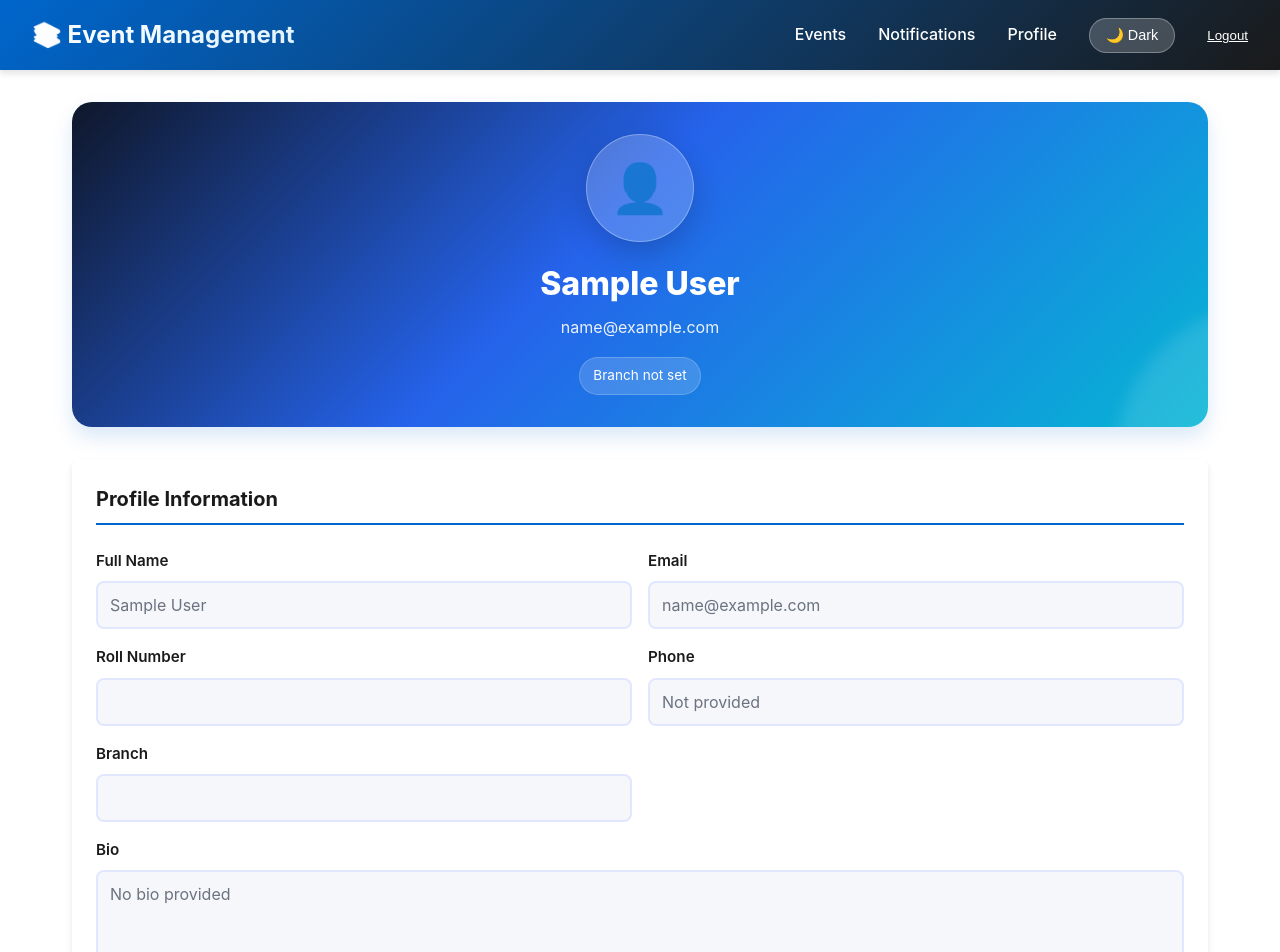
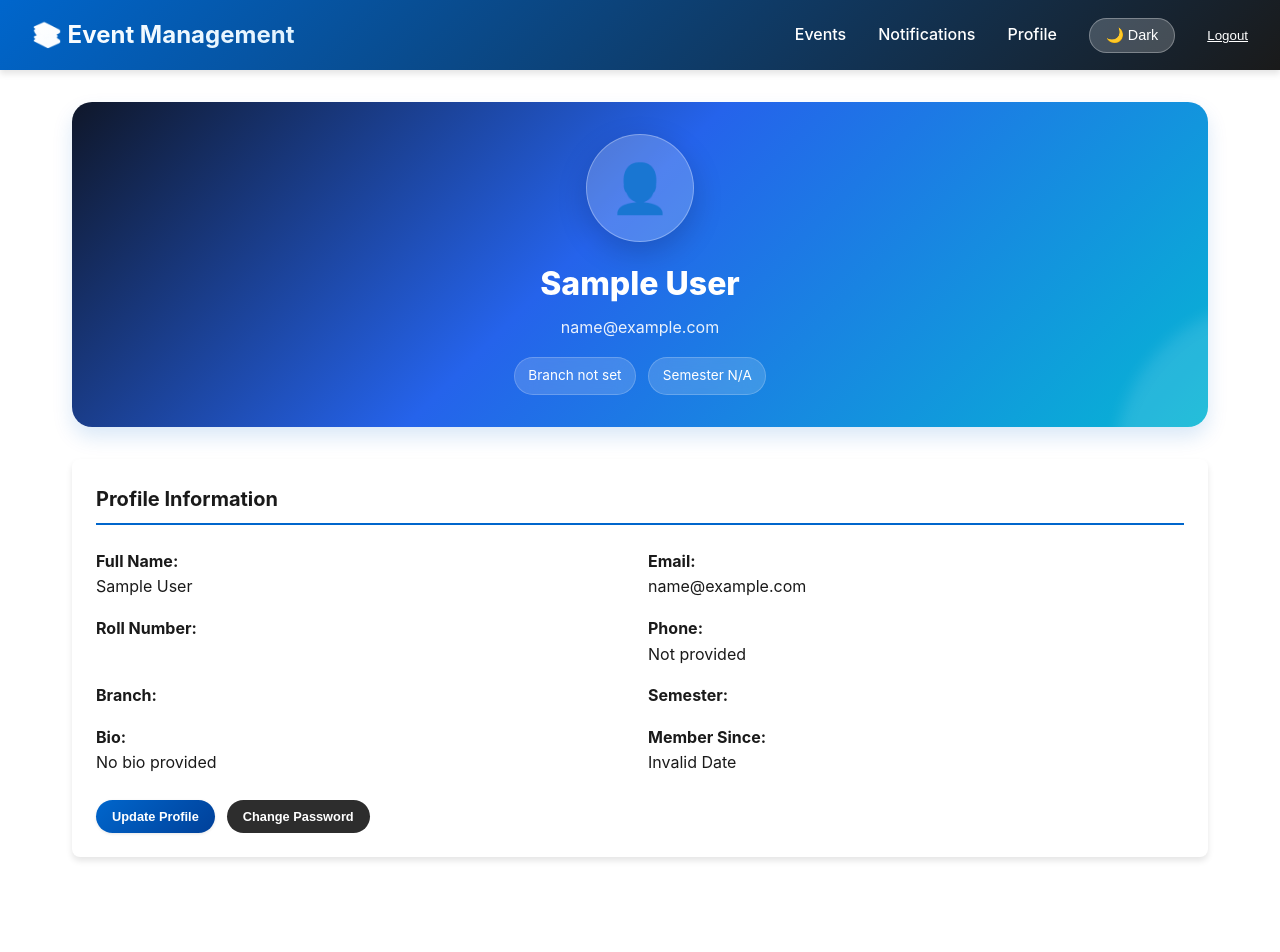
Before and after one commit to subbu0707/College_Event_Management, a React (Create React App) app in the folder frontend/: page /profile in a window 1280 px wide. Shown: the top 952 px of the page. After the commit the page ends 913 px from the top, so only its background shows below. Built offline with nearby package versions, Linux system fonts and the light colour scheme; no server answers; sample sign-in values are in the browser's storage.

Commit message:
organizer

```diff
--- a/frontend/src/pages/Profile.js
+++ b/frontend/src/pages/Profile.js
@@ -9,6 +9,7 @@ const Profile = () => {
   const [formData, setFormData] = useState({
     name: "",
     phone: "",
+    semester: "",
     bio: "",
   });
   const [changePassword, setChangePassword] = useState({
@@ -25,6 +26,7 @@ const Profile = () => {
       setFormData({
         name: user.name || "",
         phone: user.phone || "",
+        semester: user.semester || "",
         bio: user.bio || "",
       });
     }
@@ -122,6 +124,9 @@ const Profile = () => {
             <span className="profile-meta-pill">
               {user.branch || "Branch not set"}
             </span>
+            <span className="profile-meta-pill">
+              Semester {user.semester || "N/A"}
+            </span>
             {showRegisteredEvents && (
               <span className="profile-meta-pill">
                 {user.registeredEvents?.length || 0} Events
@@ -142,62 +147,57 @@ const Profile = () => {
           <div className="card">
             <div className="card-header">Profile Information</div>
 
-            <div className="profile-info-form">
-              <div className="form-group">
-                <label>Full Name</label>
-                <input type="text" value={user.name || ""} readOnly />
+            <div className="profile-info">
+              <div>
+                <strong>Full Name:</strong>
+                <p>{user.name}</p>
               </div>
 
-              <div className="form-group">
-                <label>Email</label>
-                <input type="email" value={user.email || ""} readOnly />
+              <div>
+                <strong>Email:</strong>
+                <p>{user.email}</p>
               </div>
 
-              <div className="form-group">
-                <label>Roll Number</label>
-                <input type="text" value={user.rollNumber || ""} readOnly />
+              <div>
+                <strong>Roll Number:</strong>
+                <p>{user.rollNumber}</p>
               </div>
 
-              <div className="form-group">
-                <label>Phone</label>
-                <input
-                  type="text"
-                  value={user.phone || "Not provided"}
-                  readOnly
-                />
+              <div>
+                <strong>Phone:</strong>
+                <p>{user.phone || "Not provided"}</p>
               </div>
 
-              <div className="form-group">
-                <label>Branch</label>
-                <input type="text" value={user.branch || ""} readOnly />
+              <div>
+                <strong>Branch:</strong>
+                <p>{user.branch}</p>
               </div>
 
-              <div className="form-group profile-info-bio">
-                <label>Bio</label>
-                <textarea value={user.bio || "No bio provided"} readOnly />
+              <div>
+                <strong>Semester:</strong>
+                <p>{user.semester}</p>
               </div>
 
-              <div className="form-group">
-                <label>Member Since</label>
-                <input
-                  type="text"
-                  value={new Date(user.createdAt).toLocaleDateString("en-US", {
+              <div>
+                <strong>Bio:</strong>
+                <p>{user.bio || "No bio provided"}</p>
+              </div>
+
+              <div>
+                <strong>Member Since:</strong>
+                <p>
+                  {new Date(user.createdAt).toLocaleDateString("en-US", {
                     year: "numeric",
                     month: "long",
                     day: "numeric",
                   })}
-                  readOnly
-                />
+                </p>
               </div>
 
               {showRegisteredEvents && (
-                <div className="form-group">
-                  <label>Registered Events</label>
-                  <input
-                    type="text"
-                    value={user.registeredEvents?.length || 0}
-                    readOnly
-                  />
+                <div>
+                  <strong>Registered Events:</strong>
+                  <p>{user.registeredEvents?.length || 0}</p>
                 </div>
               )}
             </div>
@@ -313,6 +313,18 @@ const Profile = () => {
               </div>
 
               <div className="form-group">
+                <label>Semester</label>
+                <input
+                  type="number"
+                  name="semester"
+                  value={formData.semester}
+                  onChange={handleFormChange}
+                  min="1"
+                  max="8"
+                />
+              </div>
+
+              <div className="form-group">
                 <label>Bio</label>
                 <textarea
                   name="bio"
--- a/frontend/src/styles/index.css
+++ b/frontend/src/styles/index.css
@@ -638,25 +638,6 @@ a {
   margin-top: 1.5rem;
 }
 
-.profile-info-form {
-  display: grid;
-  grid-template-columns: 1fr 1fr;
-  gap: 1rem;
-  margin-top: 1.5rem;
-}
-
-.profile-info-form .form-group {
-  margin-bottom: 0;
-}
-
-.profile-info-bio {
-  grid-column: 1 / -1;
-}
-
-.profile-info-bio textarea {
-  min-height: 110px;
-}
-
 .profile-action-row {
   display: flex;
   gap: 0.75rem;
@@ -719,10 +700,6 @@ a {
   }
 
   .profile-info {
-    grid-template-columns: 1fr;
-  }
-
-  .profile-info-form {
     grid-template-columns: 1fr;
   }
 }
```
